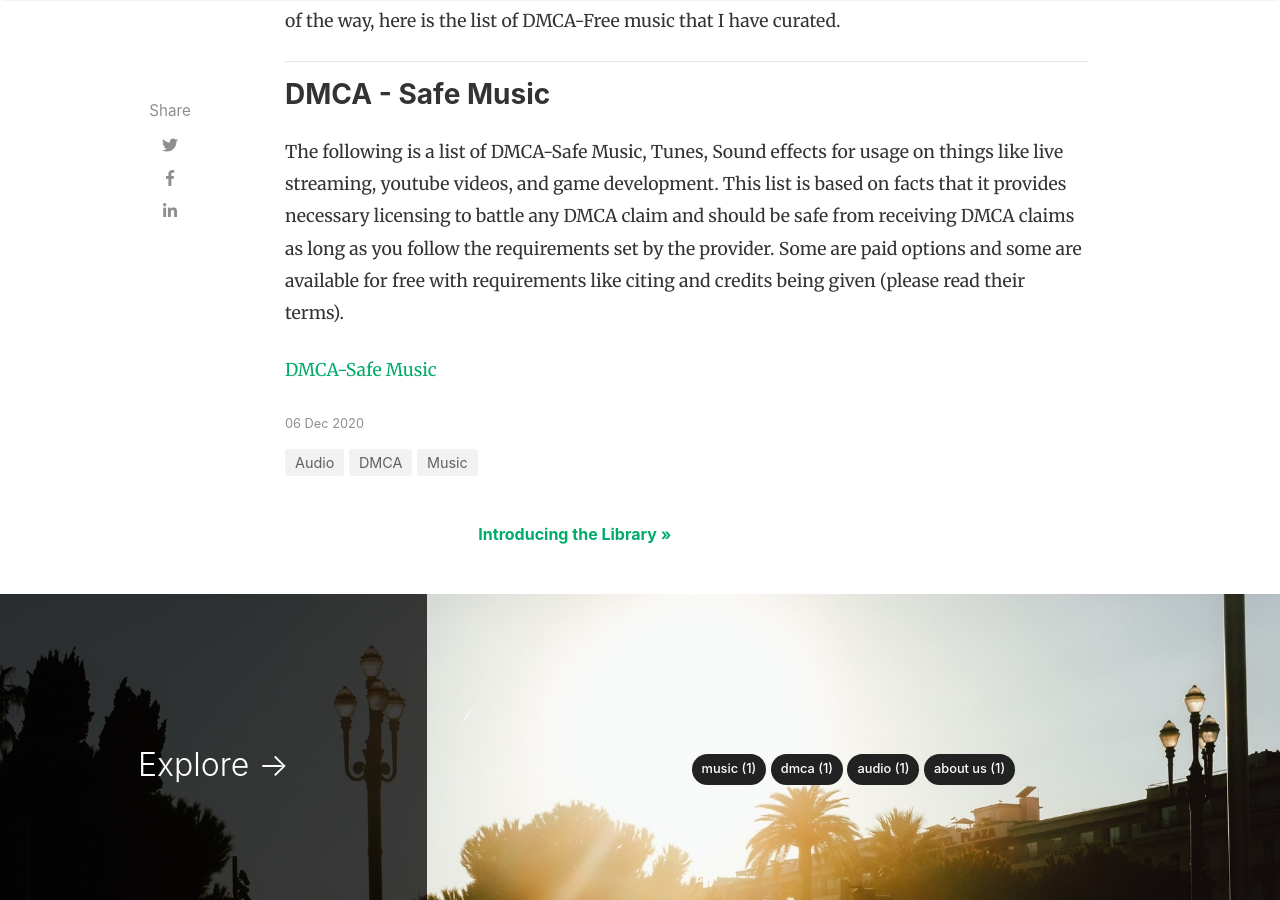
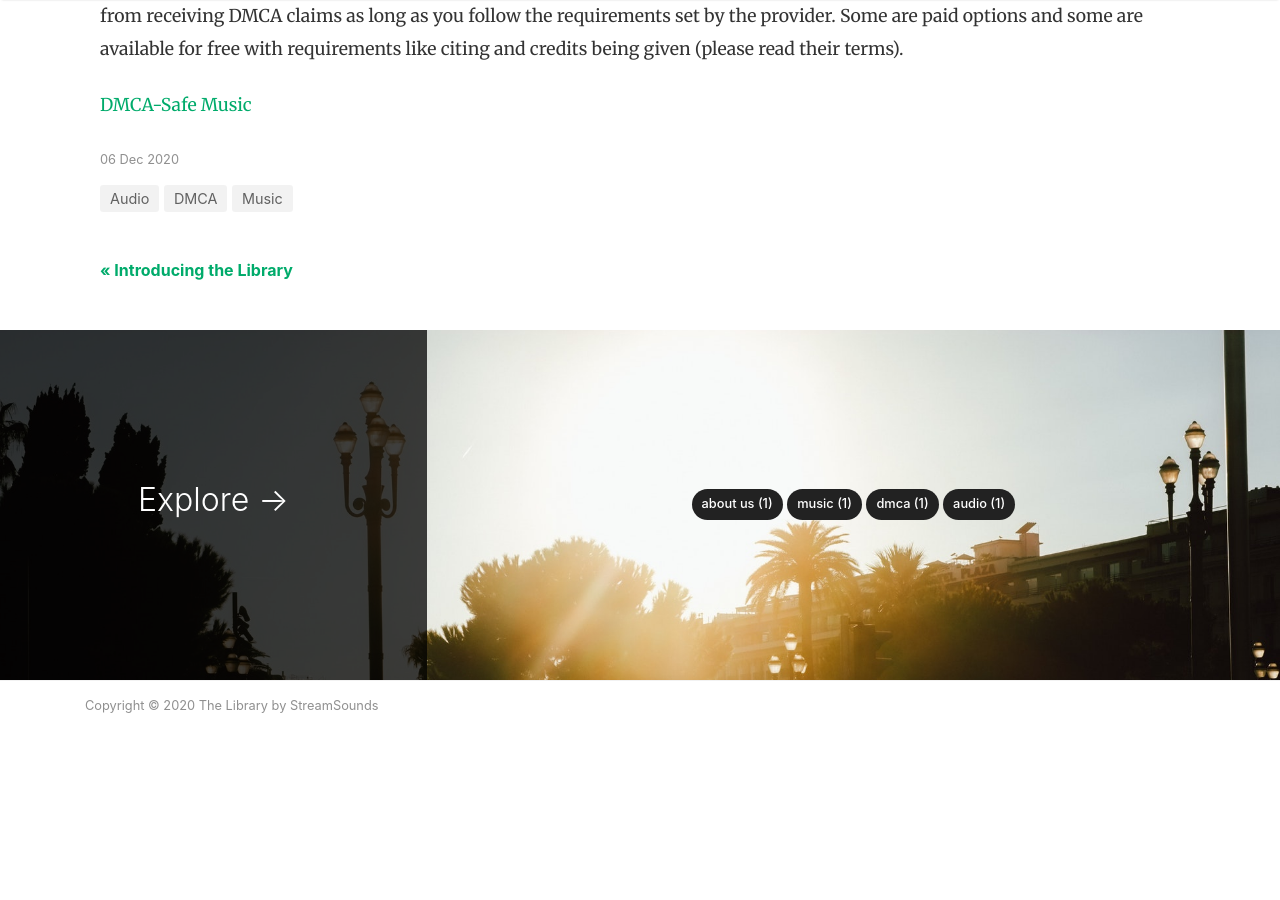
Before and after one commit to StreamSounds/library, a Jekyll site: the page built from _posts/2020-12-06-What-Kind-Of-Music-Can-I-Stream.md, in a window 1280 px wide and 900 px high, scrolled down 2532 px. Built offline with Jekyll 4.4.1, drawn with Linux system fonts in a browser that asks for light colours; nearby versions of some CDN libraries; comment, search, counter and statistics services are not loaded; after the commit the page ends 3321 px from its top, so only the background shows below that.

Commit message:
Getting rid of share buttons and renaming file to fix post order.

```diff
--- a/_layouts/post.html
+++ b/_layouts/post.html
@@ -10,15 +10,10 @@
 <div class="container">
     <div class="row">
 
-        <!-- Post Share -->
-        <div class="col-md-2 pl-0">
-            {% include share.html %}
-        </div>
-
         <!-- Post -->
         {% assign author = site.authors[page.author] %}
 
-        <div class="col-md-9 flex-first flex-md-unordered">
+        <div class="col-md-12 flex-first flex-md-unordered">
             <div class="mainheading">
 
                 <!-- Author Box -->
```
Also changed, not shown: _posts/2020-12-01-introducing-the-library.md (renamed from _posts/2020-12-12-introducing-the-library.md).
